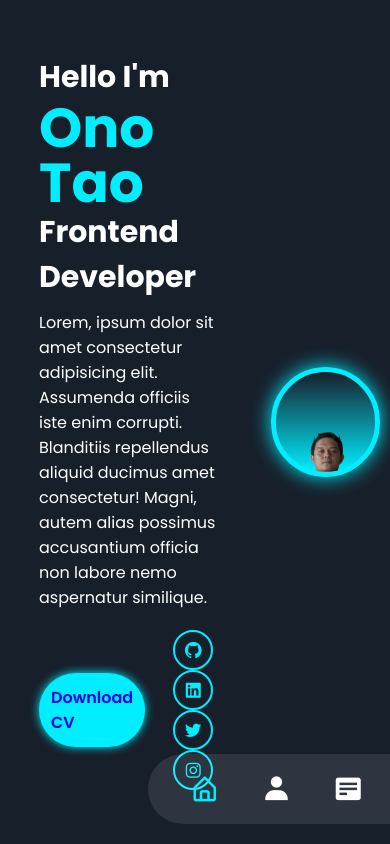
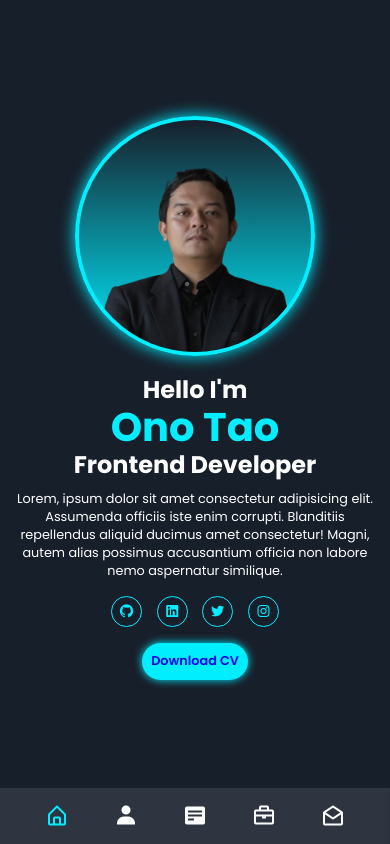
Before and after one commit to onotao/web3d, a plain HTML site: page index.html in a window 390 px wide. Drawn offline with nearby package versions, Linux system fonts and the light colour scheme.

Commit message:
animation

```diff
--- a/index.html
+++ b/index.html
@@ -523,7 +523,7 @@
         </section>
 
         <!-- Contact Section -->
-        <section class="section contact">
+        <section class="section contact active">
           <h2 class="title">Contact</h2>
           <div class="contact-wrapper">
             <form action="" class="contact-form">
--- a/script.js
+++ b/script.js
@@ -53,3 +53,8 @@ portfolioList.forEach((list, idx) => {
     portfolioBox[idx].classList.add("active");
   });
 });
+
+// visibility for contact section when reloading (cube reloading animation)
+setTimeout(() => {
+  sections[4].classList.remove("active");
+}, 1500);
--- a/style.css
+++ b/style.css
@@ -56,12 +56,25 @@ p {
   position: fixed;
   bottom: 2rem;
   left: 38%;
-  transform: translateX(-50x);
+  transform: translateX(-38%);
   width: 40rem;
   padding: 2rem 0;
   background: var(--nav-bg-color);
   border-radius: 5rem;
   z-index: 100;
+  animation: animate-nav 1s ease-in-out backwards;
+  animation-delay: 4s;
+}
+
+@keyframes animate-nav {
+  0% {
+    visibility: hidden;
+    opacity: 0;
+  }
+  100% {
+    visibility: visible;
+    opacity: 1;
+  }
 }
 
 .nav .nav-list {
@@ -122,6 +135,16 @@ a:hover .tooltip,
   /* Pertukaran halaman 3d */
   transform: rotateY(0deg);
   transition: 2s;
+  animation: animate-cube 3s ease-in-out backwards;
+}
+
+@keyframes animate-cube {
+  0% {
+    transform: scale(0) rotateY(-360deg);
+  }
+  100% {
+    transform: scale(1) rotateY(0deg);
+  }
 }
 
 .section {
@@ -601,3 +624,115 @@ a:hover .tooltip,
 .contact-form .contact-btn .btn {
   cursor: pointer;
 }
+
+/* Break Point */
+@media screen and (max-width: 1200px) {
+  html {
+    font-size: 55%;
+  }
+}
+
+@media screen and (max-width: 992px) {
+  .section {
+    padding: 0 4%;
+  }
+
+  .resume,
+  .portfolio {
+    padding-top: 1.5rem;
+    padding-bottom: 27rem;
+  }
+
+  .contact {
+    padding-top: 1.5rem;
+    padding-bottom: 18rem;
+  }
+}
+
+@media screen and (max-width: 768px) {
+  html {
+    font-size: 50%;
+  }
+  .nav {
+    bottom: 0;
+  }
+  .home,
+  .about {
+    flex-direction: column-reverse;
+    justify-content: center;
+    gap: 2rem;
+    padding-bottom: 6rem;
+  }
+
+  .about {
+    flex-direction: column;
+  }
+
+  .img-box {
+    width: 35rem;
+    height: 35rem;
+  }
+
+  .resume,
+  .portfolio {
+    padding-bottom: 16rem;
+  }
+}
+
+@media screen and (max-width: 600px) {
+  .resume,
+  .portfolio {
+    padding-top: 1rem;
+    padding-bottom: 22rem;
+  }
+
+  .tab-box {
+    margin-top: 0;
+  }
+  .contact {
+    padding-top: 1rem;
+  }
+}
+
+@media screen and (max-width: 400px) {
+  .nav {
+    width: 100%;
+    border-radius: 0;
+  }
+
+  .home-info,
+  .about-info {
+    text-align: center;
+  }
+
+  .home-info h1 {
+    font-size: 5rem;
+  }
+
+  .home-info .btn-sci {
+    flex-direction: column-reverse;
+  }
+
+  .home-info .btn-sci .sci {
+    margin-left: 0;
+    margin-bottom: 2rem;
+  }
+
+  .img-box {
+    width: 30rem;
+    height: 30rem;
+  }
+  .about-info .title {
+    text-align: center;
+  }
+}
+
+@media screen and (max-width: 350px) {
+  .img-box {
+    width: 25rem;
+    height: 25rem;
+  }
+  .tab-list h3 {
+    font-size: 2.3rem;
+  }
+}
```
